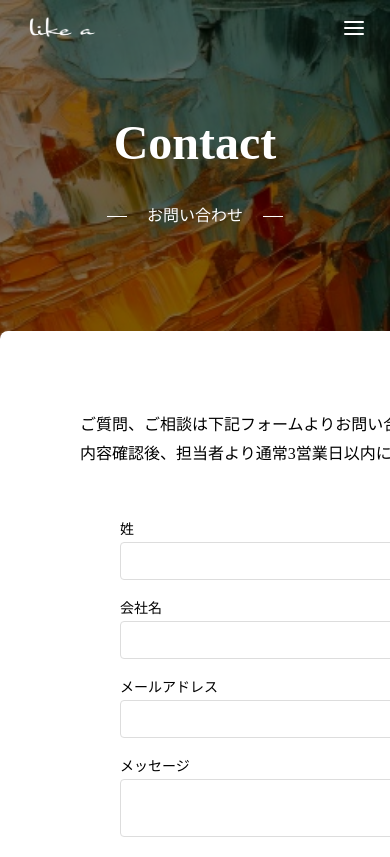
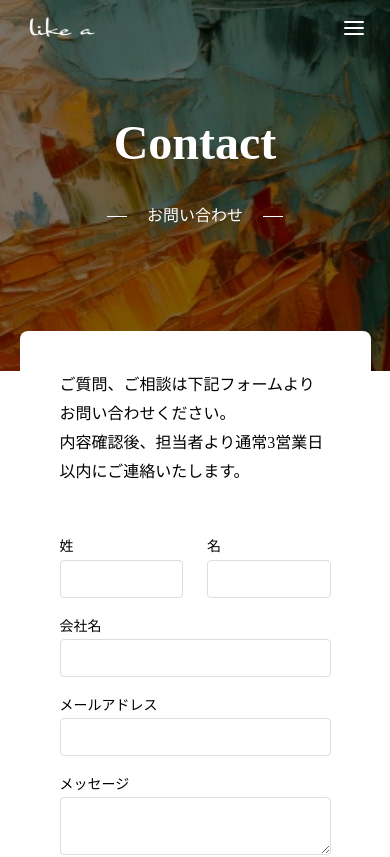
Before and after one commit to 7sprinkle/my-next-project, a Next.js app: page /contact in a window 390 px wide. Shown: the top 857 px of the page. Built offline with nearby package versions, Linux system fonts and the light colour scheme.

Commit message:
responsive

```diff
--- a/app/_componets/sheet/index.module.css
+++ b/app/_componets/sheet/index.module.css
@@ -4,6 +4,12 @@
   width: 840px;
   margin: -40px auto 0;
   padding: 80px;
-  /* border: 2px solid #000; */
   border-radius: 8px;
 }
+
+@media (max-width: 640px) {
+    .container {
+    width: 90%;
+    padding: 40px;
+    }
+}
--- a/app/members/page.module.css
+++ b/app/members/page.module.css
@@ -51,3 +51,9 @@
 .empty {
   margin-bottom: 40px;
 }
+
+@media (max-width: 640px) {
+    .list {
+      display: block;
+    }
+}
```
